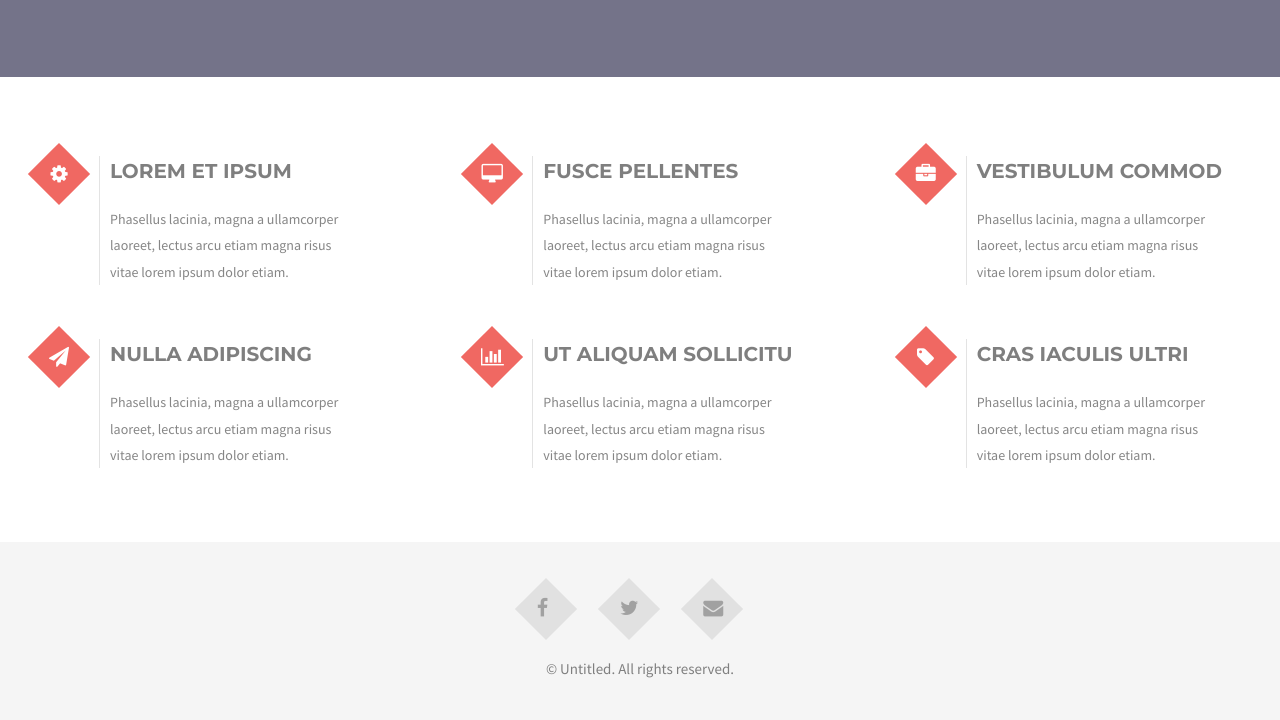
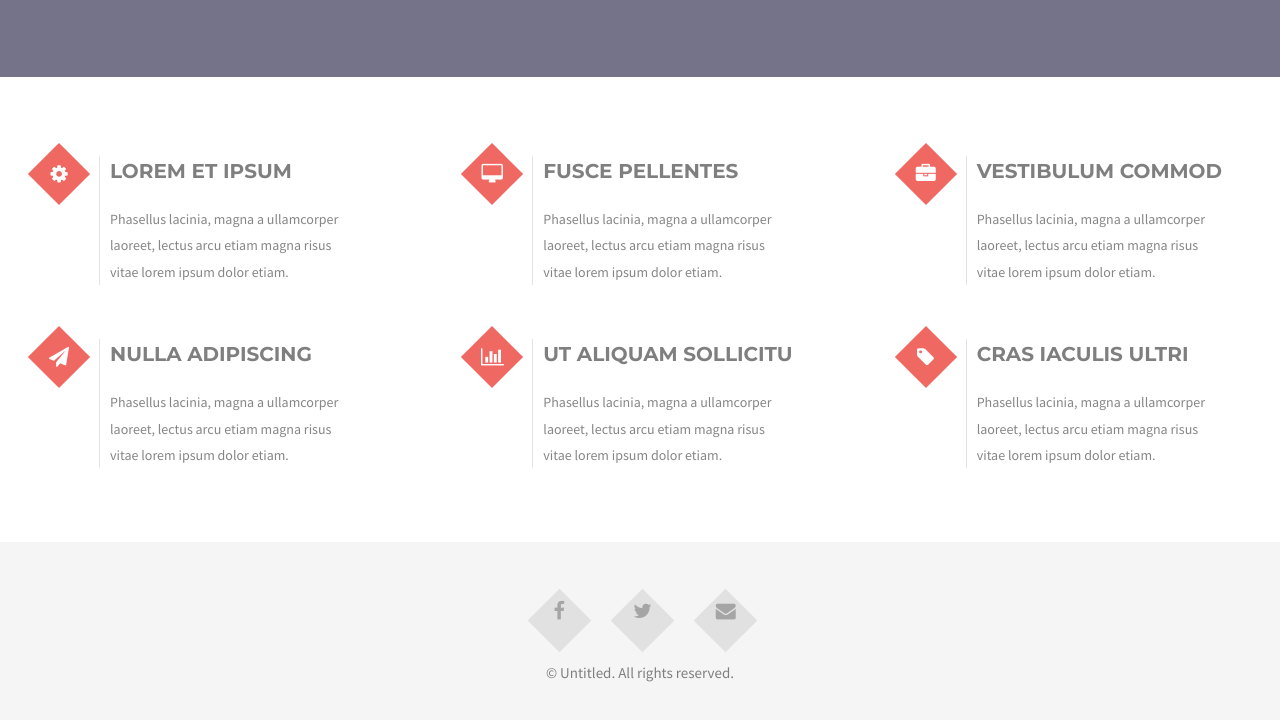
Before and after one commit to anna-balan/scalar, a plain HTML site: page index.html in a window 1280 px wide. Shown: the part 2647-3367 px from the top of the page. Drawn offline with Linux system fonts and the light colour scheme.

Commit message:
icons footer

```diff
--- a/css/style.css
+++ b/css/style.css
@@ -601,7 +601,7 @@ a:hover, li>a:hover{
     height: 0;
     }
 .ba-footer {
-	padding: 40px 0 30px;
+	padding: 40px 0;
 	background: #F5F5F5;
 	text-align: center;
 }
@@ -617,24 +617,37 @@ a:hover, li>a:hover{
 	position: relative;
 }
 
-.ba-social a:after {
-	transform: rotate(45deg);
-	content: "";
-	display: table;
-	position: absolute;
-	background: rgba(144, 144, 144, 0.2);
-	width: 44px;
-	height: 44px;
-	top: -11px;
-	left: -13px;
-}
-.ba-social a:hover{
-	color: #fff;
-}
-.ba-social a:hover::after {
-	background-color: #F06862;
+.ba-social--icon:before{
+	position: relative;
+	z-index:100;
 }
 
+.ba-social--icon{
+top:50%;
+width:45px;
+text-align: inherit;
+font-size: 20px;
+line-height:45px;
+color:#A5A5a5;
+}
+.ba-social--icon:after {
+content: "";
+display: block;
+background: rgba(144, 144, 144, 0.2);
+width:45px;
+height:45px;
+top:0;
+left:0;
+transform: rotate(45deg);
+position: absolute;
+z-index: 2;
+}
+.ba-social a:hover .ba-social--icon:after {
+background:rgb(240, 104, 98);
+}
+.ba-social--icon:hover{
+color:#FFFFFF;
+}
 .ba-copyright {
 	color: #7F7F7F;
 	font-size: 15px;
--- a/index.html
+++ b/index.html
@@ -215,13 +215,17 @@
 		</section>
 	</main>
 	<footer class="ba-footer">
+
 		<ul class="ba-social">
-			<li><a href="#" class="fa fa-facebook"></a></li>
-			<li><a href="#" class="fa fa-twitter"></a></li>
-			<li><a href="#" class="fa fa-envelope"></a></li>
+			<li><a href="#"><i class="ba-social--icon fa fa-facebook"></i></a></li>
+			<li><a href="#"> <i class="ba-social--icon fa fa-twitter"></i></a></li>
+			<li><a href="#"> <i class="ba-social--icon fa fa-envelope"></i></a></li>
 		</ul>
 
 		<p class="ba-copyright">&copy; Untitled. All rights reserved.</p>
+
 	</footer>
+
+
 </body>
 </html>
```
